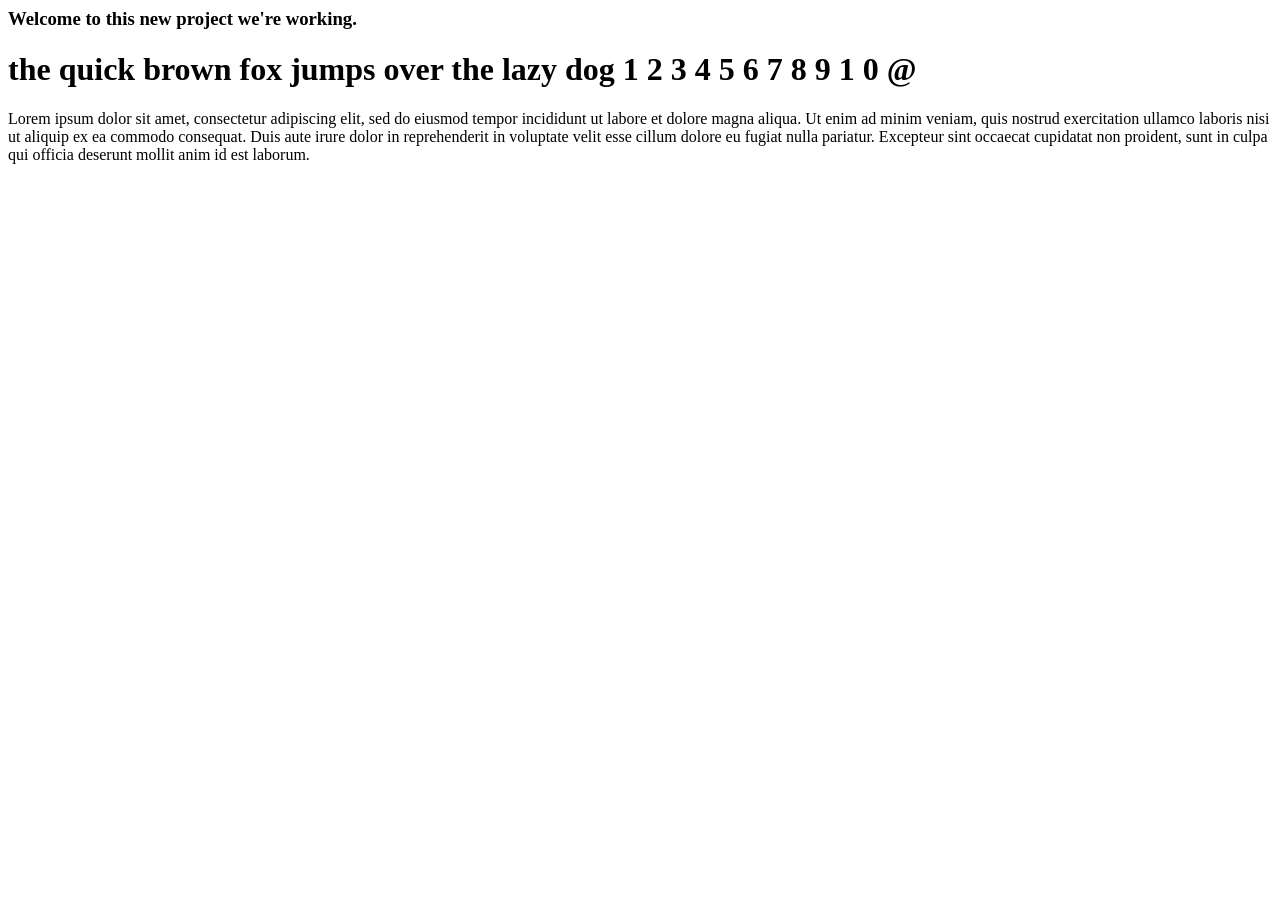
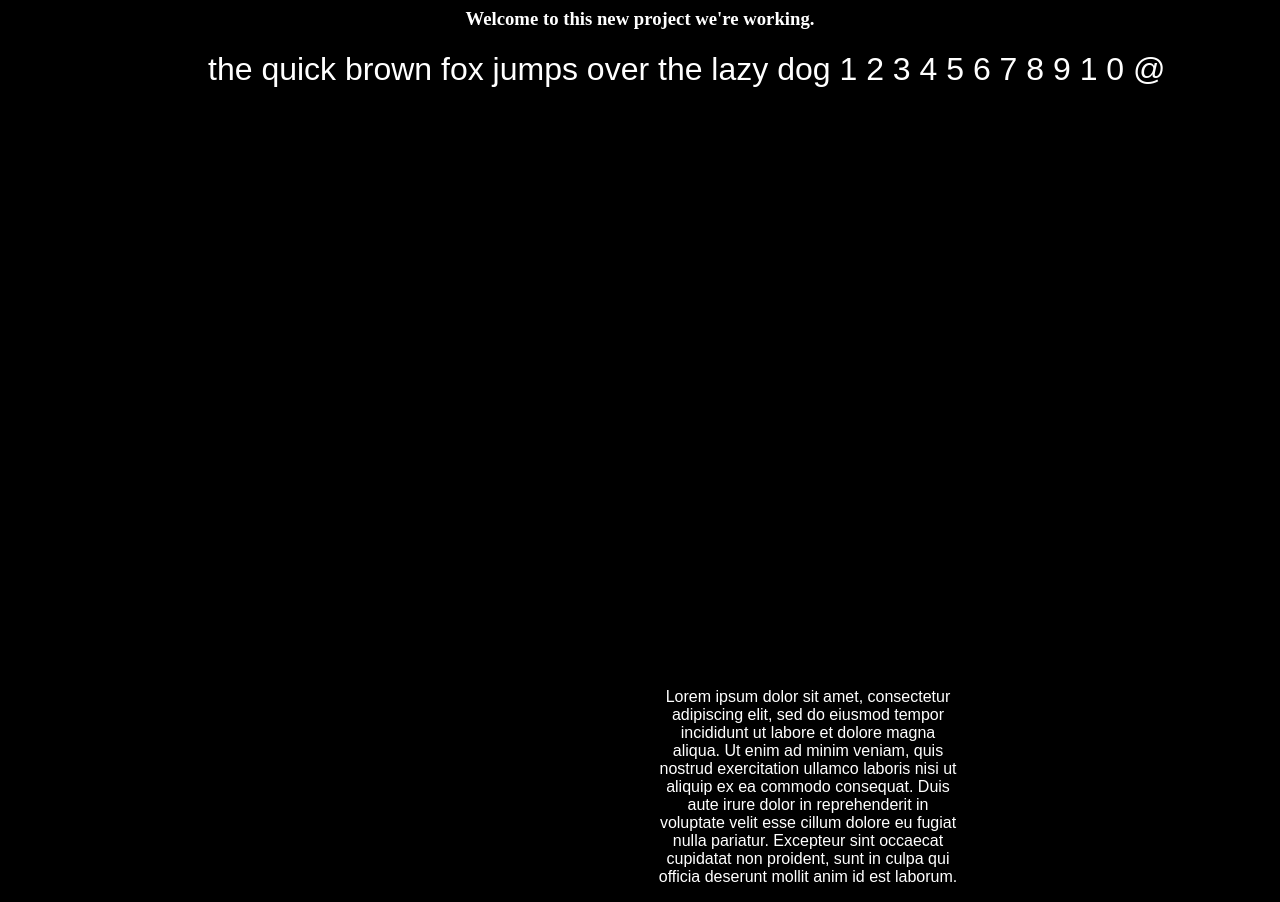
Before and after one commit to Sereneojayr/2ndSem-Act1, a plain HTML site: page index.html in a window 1280 px wide. Before the commit the page ends 800 px from the top, so only its background shows below. Drawn offline with Linux system fonts and the light colour scheme; a web font is replaced by a local one.

Commit message:
Update stylesheet link from sample123.css to style.css

```diff
--- a/index.html
+++ b/index.html
@@ -1,7 +1,7 @@
 <html lang="en">
 <head>
 
-    <link rel="stylesheet" href="sample123.css">
+    <link rel="stylesheet" href="style.css">
     <meta charset="UTF-8">
     <meta name="viewport" content="width=device-width, initial-scale=1.0">
     <title>Document</title>
```
